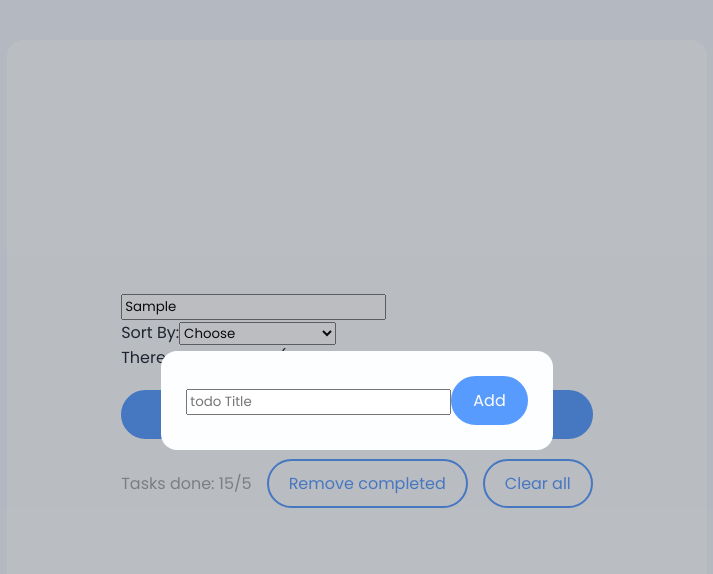
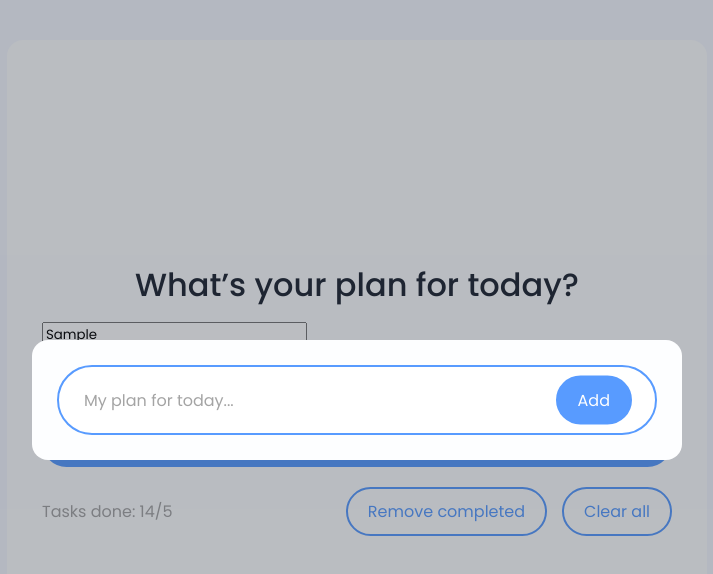
Before and after one commit to sokolm333/todo-on-react, a React (Create React App) app: page / in a window 1280 px wide. Both pictures are taken after typing "Sample" into the empty fields and a click on the button "Add new task". Shown: the top 574 px of the page, without its empty margins (283-996 px from the left). Built offline with nearby package versions, Linux system fonts and the light colour scheme.

Commit message:
added styles for form

```diff
--- a/src/App.js
+++ b/src/App.js
@@ -1,18 +1,19 @@
 import React, { useState } from 'react';
 import './styles/Nullstyle.css';
+import './styles/Variables.css';
 import './styles/App.css';
 import TodoList from './components/TodoList';
-import OvalButton from './components/UI/button/OvalButton';
 import TodoForm from './components/TodoForm';
 import TodoFilter from './components/TodoFilter';
+import OvalButton from './components/UI/button/OvalButton';
 import ModalWindow from './components/UI/modal/ModalWindow';
+import Counter from './components/UI/counter/Counter';
 import { useTodos } from './components/hooks/useTodos';
-import Counter from './components/UI/counter/Counter';
 
 function App() {
   const [todos, setTodos] = useState([
     { id: 1664309976799, title: 'This is TodoItem Title 3', done: false },
-    { id: 1664309976791, title: 'This is TodoItem Title 2This is TodoItem Title 2This is TodoItem Title 2This is TodoItem Title 2', done: false },
+    // { id: 1664309976791, title: 'This is TodoItem Title 2This is TodoItem Title 2This is TodoItem Title 2This is TodoItem Title 2', done: false },
     { id: 1664309976792, title: 'This is TodoItem Title 2', done: true },
     { id: 1664309976793, title: 'This is TodoItem Title 2', done: false },
     { id: 1664309976794, title: 'This is TodoItem Title 2', done: false },
@@ -56,13 +57,14 @@ function App() {
       <div className='todo__inner-wrap'>
         <div className='todo__inner'>
           <h1 className='todo__title visually-hidden'>To-Do List</h1>
+          <h2 className='todo__title'>What’s your plan for today?</h2>
 
           <ModalWindow visible={modal} setVisible={setModal}>
-            <TodoForm create={createTodo} />
+            <TodoForm create={createTodo} buttonText='Add' inputPlaceholder='My plan for today...' />
           </ModalWindow>
 
-          <TodoFilter filter={filter} setFilter={setFilter} />
-          <TodoList remove={removeTodo} toggle={toggleTodo} todos={sortedAndSearchedTodossWithCustomHook} title={'What’s your plan for today?'} />
+          <TodoFilter filter={filter} setFilter={setFilter} selectDefaultValue='Sort By' filterPlaceholder='Search...' />
+          <TodoList remove={removeTodo} toggle={toggleTodo} todos={sortedAndSearchedTodossWithCustomHook} />
 
           <div className='todo__main-btn'>
             <OvalButton fill='true' onClick={() => setModal(true)}>Add new task</OvalButton>
--- a/src/components/TodoFilter.jsx
+++ b/src/components/TodoFilter.jsx
@@ -1,17 +1,17 @@
 import React from 'react';
 import CustomSelect from './UI/select/CustomSelect';
 
-const TodoFilter = ({ filter, setFilter }) => {
+const TodoFilter = ({ filter, setFilter, ...props }) => {
   return (
     <div>
-      <input placeholder='search...'
+      <input placeholder={props.filterPlaceholder}
         value={filter.query}
         onChange={e => setFilter({ ...filter, query: e.target.value })}
       />
       <CustomSelect
         value={filter.sort}
         onChange={selectedSort => setFilter({ ...filter, sort: selectedSort })}
-        defaultValue="Choose"
+        defaultValue={props.selectDefaultValue}
         options={[
           { value: 'title', name: 'Title' },
           { value: 'id-top', name: 'Creation | Top' },
--- a/src/components/TodoForm.jsx
+++ b/src/components/TodoForm.jsx
@@ -1,7 +1,7 @@
 import React, { useState } from 'react';
 import OvalButton from './UI/button/OvalButton';
 
-const TodoForm = ({ create }) => {
+const TodoForm = ({ create, ...props }) => {
   const [todo, setTodo] = useState({ title: '', done: false });
   const addNewTodo = (e) => {
     e.preventDefault();
@@ -17,9 +17,9 @@ const TodoForm = ({ create }) => {
   }
 
   return (
-    <form className='app__form'>
-      <input value={todo.title} onChange={e => setTodo({ ...todo, title: e.target.value })} type='text' placeholder='todo Title' />
-      <OvalButton fill='true' onClick={addNewTodo} >Add</OvalButton>
+    <form className='todo__form'>
+      <input className='todo__form-input' value={todo.title} onChange={e => setTodo({ ...todo, title: e.target.value })} type='text' placeholder={props.inputPlaceholder} />
+      <OvalButton fill='true' onClick={addNewTodo} >{props.buttonText}</OvalButton>
     </form>
   );
 };
--- a/src/components/TodoList.jsx
+++ b/src/components/TodoList.jsx
@@ -2,6 +2,11 @@ import React from 'react';
 import TodoItem from './TodoItem';
 
 const TodoList = ({ todos, title, remove, toggle }) => {
+  let listTitle = '';
+
+  if (title !== undefined) {
+    listTitle = <h2 className='todo__title'> {title} </h2>;
+  }
 
   if (!todos.length) {
     return (
@@ -11,13 +16,11 @@ const TodoList = ({ todos, title, remove, toggle }) => {
 
   return (
     <div className='todo__list-wrap'>
-      <h2 className='todo__title'>
-        {title}
-      </h2>
+      {listTitle}
       <ul className='todo__list'>
         {
           todos.map((todoValue, index) =>
-            <TodoItem remove={remove} toggle={toggle} number={index + 1} todo={todoValue} key={todoValue.id} />
+            <TodoItem remove={remove} toggle={toggle} todo={todoValue} key={todoValue.id} />
           )
         }
       </ul>
--- a/src/components/UI/modal/ModalWindow.module.css
+++ b/src/components/UI/modal/ModalWindow.module.css
@@ -1,23 +1,28 @@
 .ModalWindow {
-  z-index: 1;
+  z-index: -1;
   position: fixed;
   top: 0;
   bottom: 0;
   right: 0;
   left: 0;
-  display: none;
   background-color: var(--modal-bg-color);
+  /* display: none; */
+  display: flex;
+  justify-content: center;
+  align-items: center;
+  opacity: 0;
+  transition: opacity var(--transition), z-index var(--transition);
 }
 
 .ModalWindowContent {
   padding: 25px;
+  margin: 10px;
   background-color: var(--secondary-bg-color);
   border-radius: 16px;
   min-width: 250px;
 }
 
 .ModalWindow.active {
-  display: flex;
-  justify-content: center;
-  align-items: center;
+  opacity: 1;
+  z-index: 2;
 }
--- a/src/components/UI/select/CustomSelect.jsx
+++ b/src/components/UI/select/CustomSelect.jsx
@@ -3,7 +3,6 @@ import React from 'react';
 const CustomSelect = ({ options, defaultValue, value, onChange }) => {
   return (
     <div>
-      Sort By:
       <select
         value={value}
         onChange={event => onChange(event.target.value)}
--- a/src/styles/App.css
+++ b/src/styles/App.css
@@ -1,18 +1,3 @@
-@import url("https://fonts.googleapis.com/css2?family=Poppins:wght@400;500&display=swap");
-
-:root {
-  --font-family: "Poppins", sans-serif;
-  --primary-bg-color: #f4f7ff;
-  --secondary-bg-color: #fdfeff;
-  --tertiary-bg-color: #f5f9ff;
-  --modal-bg-color: rgba(31, 38, 51, 0.3);
-  --accent-color: #589bff;
-  --box-shadow-color: rgba(31, 47, 89, 0.07);
-  --primary-text-color: #1f2633;
-  --secondary-text-color: #a4a4a4;
-  --transition: 0.3s ease;
-}
-
 /* width */
 ::-webkit-scrollbar {
   width: 5px;
@@ -52,7 +37,8 @@
 .todo__inner-wrap {
   padding: 35px;
   margin: 30px;
-  width: 700px;
+  max-width: 700px;
+  width: 100%;
   height: 90vh;
   overflow: auto;
   background-color: var(--secondary-bg-color);
@@ -60,6 +46,10 @@
   display: flex;
   align-items: center;
   justify-content: center;
+}
+
+.todo__inner {
+  width: 100%;
 }
 
 .todo__main-btn {
@@ -85,9 +75,6 @@
 .todo__counter {
   color: var(--secondary-text-color);
   margin-right: 15px;
-}
-
-.todo__list-wrap {
 }
 
 .todo__list {
@@ -131,6 +118,11 @@
 }
 
 .todo__item.todo__item--done .todo__btn-tick {
+  color: var(--secondary-text-color);
+  border-color: var(--secondary-text-color);
+}
+
+.todo__item.todo__item--done .todo__btn-tick:hover {
   color: var(--tertiary-bg-color);
   border-color: var(--secondary-text-color);
   background-color: var(--secondary-text-color);
@@ -191,3 +183,36 @@
   width: 100%;
   height: 100%;
 }
+
+.todo__form {
+  position: relative;
+  max-width: 100%;
+  width: 600px;
+  height: 70px;
+  text-align: right;
+}
+
+.todo__form-input {
+  font-size: 16px;
+  color: var(--primary-text-color);
+  padding: 10px 25px;
+  border: 2px solid var(--accent-color);
+  border-radius: 100px;
+  width: 100%;
+  height: 100%;
+  position: absolute;
+  left: 0;
+}
+
+.todo__form-input::placeholder {
+  font-size: 16px;
+  color: var(--secondary-text-color);
+}
+
+.todo__form button {
+  position: relative;
+  top: 50%;
+  transform: translateY(-50%);
+  right: 25px;
+  z-index: 1;
+}
--- /dev/null
+++ b/src/styles/Variables.css
@@ -0,0 +1,14 @@
+@import url("https://fonts.googleapis.com/css2?family=Poppins:wght@400;500&display=swap");
+
+:root {
+  --font-family: "Poppins", sans-serif;
+  --primary-bg-color: #f4f7ff;
+  --secondary-bg-color: #fdfeff;
+  --tertiary-bg-color: #f5f9ff;
+  --modal-bg-color: rgba(31, 38, 51, 0.3);
+  --accent-color: #589bff;
+  --box-shadow-color: rgba(31, 47, 89, 0.07);
+  --primary-text-color: #1f2633;
+  --secondary-text-color: #a4a4a4;
+  --transition: 0.3s ease;
+}
```
